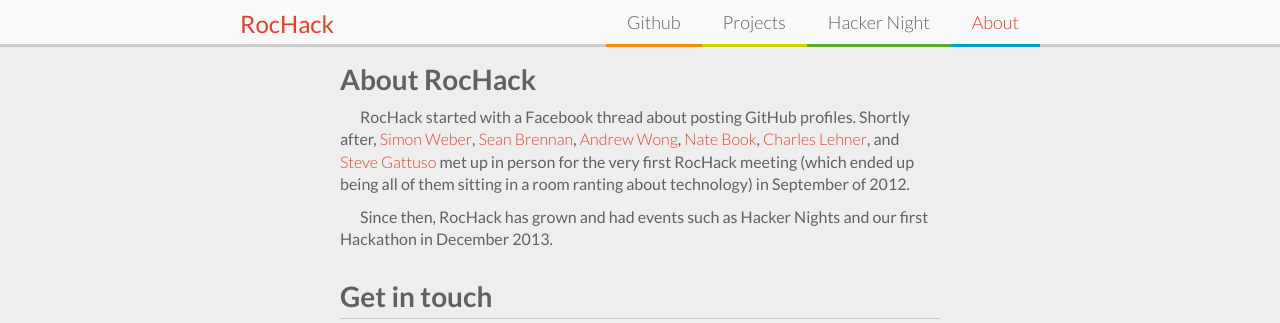
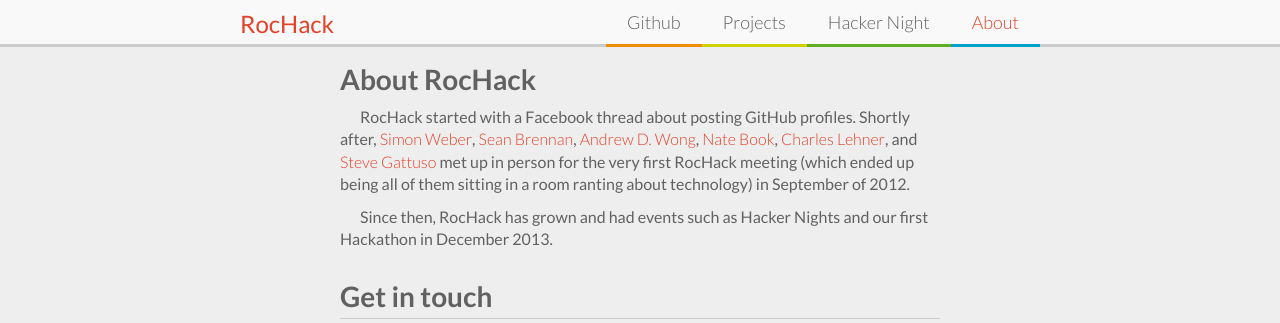
Before and after one commit to RocHack/rochack.org, a Jekyll site: the page built from about.html, in a window 1280 px wide. Shown: the top 323 px of the page. Built offline with Jekyll 4.4.1, drawn with Linux system fonts in a browser that asks for light colours; some of the changed lines change nothing that is shown.

Commit message:
Compute founders list using templating and yaml.

```diff
--- a/about.html
+++ b/about.html
@@ -6,18 +6,18 @@
 members:
 
     2013:
-    -
+    - &simon
         name: Simon Weber
         link: http://www.simonmweber.com
-    -
+    - &wong
         name: Andrew D. Wong
         link: https://andrewdwong.com
-    -
+    - &sean
         name: Sean Brennan
         link: https://github.com/eyebraus
 
     2014:
-    -
+    - &nate
         name: Nate Book
         link: http://www.natembook.com
     -
@@ -31,7 +31,7 @@
         link: https://github.com/seonggbang
 
     2015:
-    -
+    - &cel
         name: Charles Lehner
         link: https://celehner.com
     -
@@ -39,7 +39,7 @@
         link: http://www.ryanpuffer.com
 
     2016:
-    -
+    - &steve
         name: Steve Gattuso
         link: http://stevegattuso.me
     -
@@ -72,12 +72,17 @@
     -
         name: Xinran Li
 
+founders: [*simon, *sean, *wong, *nate, *cel, *steve]
+
 ---
 <h1>About RocHack</h1>
 <p class="indent">
 RocHack started with a Facebook thread about posting GitHub profiles. Shortly
-after, <a href="http://www.simonmweber.com">Simon Weber</a>, <a href="#">Sean Brennan</a>, <a
-href="https://andrewdwong.com">Andrew Wong</a>, <a href="#">Nate Book</a>, <a href="http://celehner.com/">Charles Lehner</a>, and <a href="#">Steve Gattuso</a> met up in person for the very first RocHack meeting (which ended up being all of them sitting in a room ranting about technology) in September of 2012.
+after,
+{% for member in page.founders %}
+<a href="{{ member.link }}">{{ member.name }}</a>{% unless forloop.last %},
+{% endunless %}{% if forloop.rindex0 == 1 %}and{% endif %}{% endfor %}
+met up in person for the very first RocHack meeting (which ended up being all of them sitting in a room ranting about technology) in September of 2012.
 </p>
 
 <p class="indent">
```
